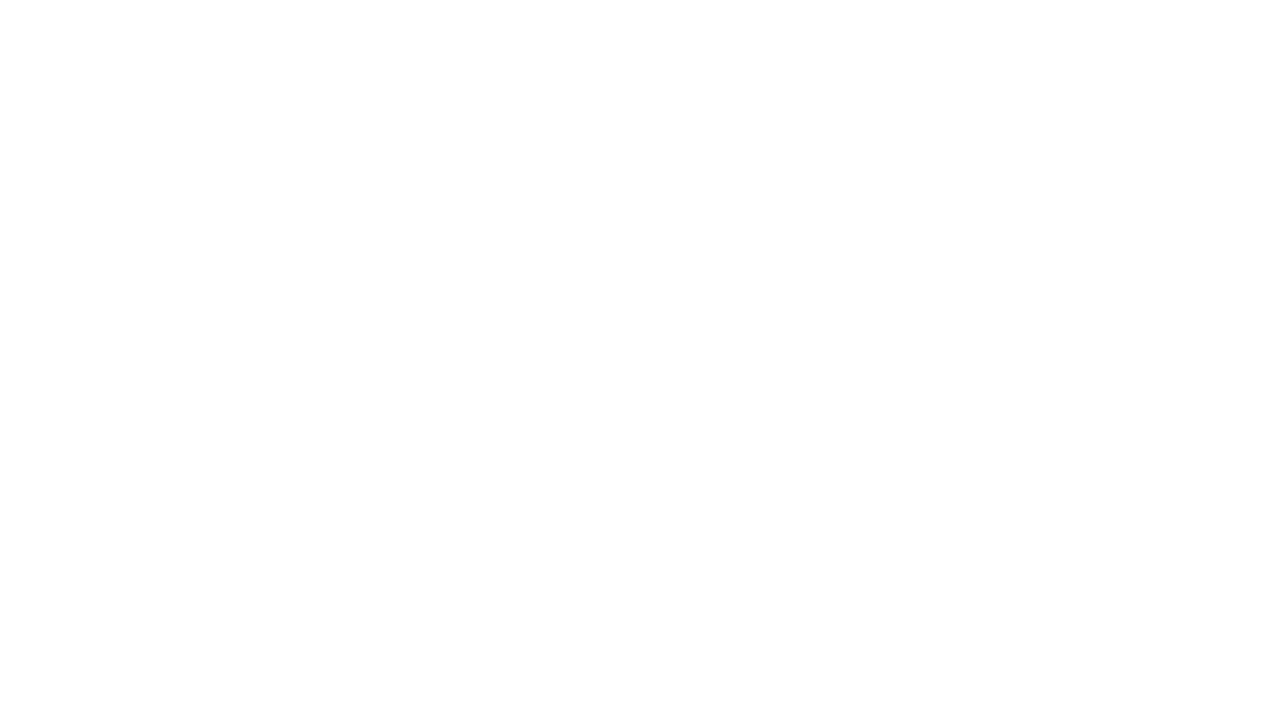
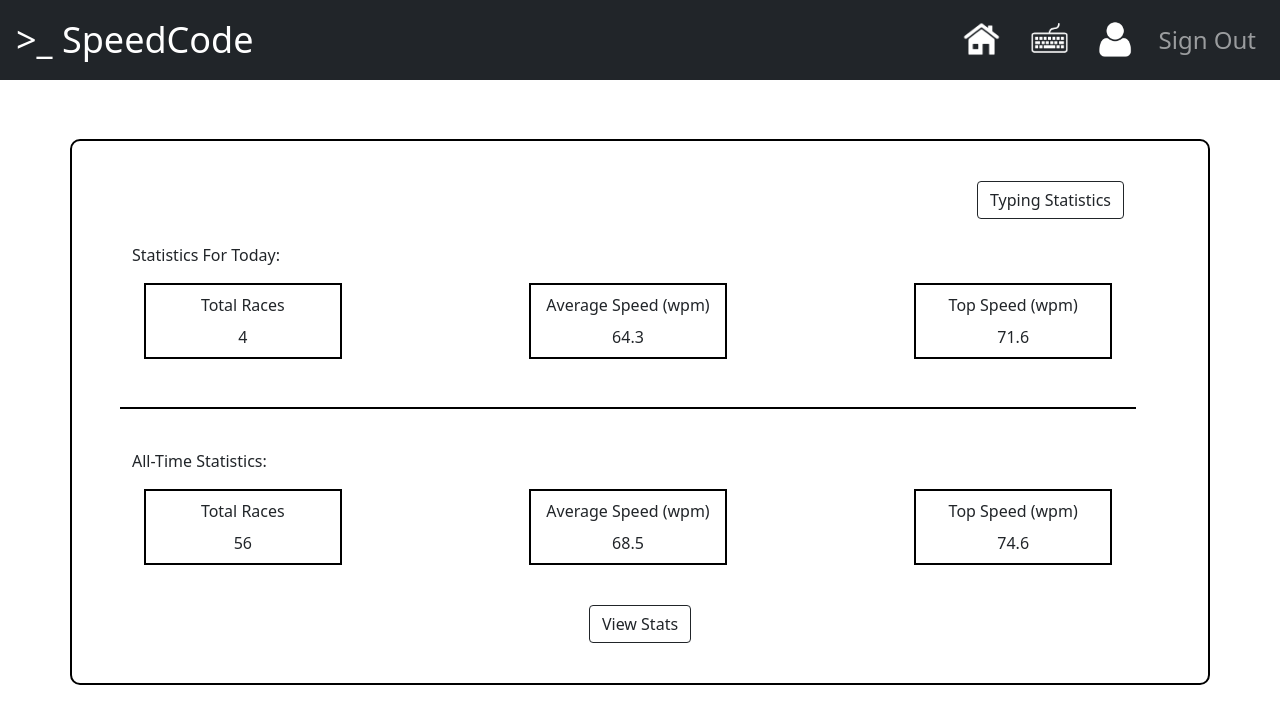
Before and after one commit to arhamHumayun/seng513-project, a React (Create React App) app in the folder client/: page /stats in a window 1280 px wide. Shown: the top 724 px of the page. Built offline with nearby package versions, Linux system fonts and the light colour scheme.

Commit message:
few changes

```diff
--- a/client/src/pages/ProfilePage.tsx
+++ b/client/src/pages/ProfilePage.tsx
@@ -35,10 +35,6 @@ const line = {
   borderColor : 'black',
   height : '2px',
 	background: 'black'
-}
-
-const cler = {
-	float: 'center',
 }
 
 function Profile() {
@@ -86,12 +82,12 @@ function Profile() {
 						</Col>
 						<Col></Col>
 						<Col style={border2}>
-							<Form.Label className="mt-2">Average Speed (wpm)</Form.Label>
+							<Form.Label className="mt-2">Average Speed (cpm)</Form.Label>
 							<Col><Form.Label>68.5</Form.Label></Col>
 						</Col>
 						<Col></Col>
 						<Col style={border2} className="mr-4">
-							<Form.Label className="mt-2">Top Speed (wpm)</Form.Label>
+							<Form.Label className="mt-2">Top Speed (cpm)</Form.Label>
 							<Col><Form.Label>74.6</Form.Label></Col>
 						</Col>
 					</Row>
--- a/client/src/pages/StatsPage.tsx
+++ b/client/src/pages/StatsPage.tsx
@@ -3,9 +3,99 @@ import { useState } from 'react';
 import NavBar from '../components/NavBarFull';
 import { Form, Button, Container, Row, Col } from "react-bootstrap";
 
+const center = {
+  position: 'absolute' as 'absolute',
+  left: '50%',
+  top: '50%',
+  transform: 'translate(-50%, -50%)'
+};
+
+const border = {
+  paddingLeft : '15vmax',
+  paddingRight : '15vmax',
+  paddingTop : '5vh',
+  paddingBottom : '5vh',
+  border : '2px',
+  borderStyle : 'solid',
+  borderColor : 'black',
+  borderRadius : '10px'
+};
+
+const border2 = {
+	paddingLeft : '15px',
+	paddingRight : '15px',
+  border : '2px',
+  borderStyle : 'solid',
+  borderColor : 'black',
+};
+
+const line = {
+  border : '1px',
+  borderStyle : 'solid',
+  borderColor : 'black',
+  height : '2px',
+	background: 'black'
+}
+
 function Stats() {
   return (
-	  <div></div>
+	  <div>
+      <NavBar/>
+      <Container style={center}>
+        <Row className="mt-4 px-5" style={border}>
+					<Row className="text-right"><Col>
+						<Button variant="outline-dark" href="/settings">Typing Statistics</Button>
+					</Col></Row>
+					<Row className="mt-4 mb-2">
+            <Form.Label className="text-left">Statistics For Today:</Form.Label>
+          </Row>
+					<Row>
+						<Col style={border2} className="ml-4">
+							<Form.Label className="mt-2">Total Races</Form.Label>
+							<Col><Form.Label>4</Form.Label></Col>
+						</Col>
+						<Col></Col>
+						<Col style={border2}>
+							<Form.Label className="mt-2">Average Speed (wpm)</Form.Label>
+							<Col><Form.Label>64.3</Form.Label></Col>
+						</Col>
+						<Col></Col>
+						<Col style={border2} className="mr-4">
+							<Form.Label className="mt-2">Top Speed (wpm)</Form.Label>
+							<Col><Form.Label>71.6</Form.Label></Col>
+						</Col>
+					</Row>
+					<Row className="mt-5 mb-3">
+            <div style={line}/>
+          </Row>
+
+					<Row className="mt-4 mb-2">
+            <Form.Label className="text-left">All-Time Statistics:</Form.Label>
+          </Row>
+					<Row className="mb-3">
+						<Col style={border2} className="ml-4">
+							<Form.Label className="mt-2">Total Races</Form.Label>
+							<Col><Form.Label>56</Form.Label></Col>
+						</Col>
+						<Col></Col>
+						<Col style={border2}>
+							<Form.Label className="mt-2">Average Speed (wpm)</Form.Label>
+							<Col><Form.Label>68.5</Form.Label></Col>
+						</Col>
+						<Col></Col>
+						<Col style={border2} className="mr-4">
+							<Form.Label className="mt-2">Top Speed (wpm)</Form.Label>
+							<Col><Form.Label>74.6</Form.Label></Col>
+						</Col>
+					</Row>
+
+					<Col className="mt-4">
+						<Button variant="outline-dark" href="/stats">View Stats</Button>
+					</Col>
+
+				</Row>
+      </Container>
+    </div>
   );
 }
 
```
Also changed, not shown: 1 other file (tests, documents, lock files or other folders).
